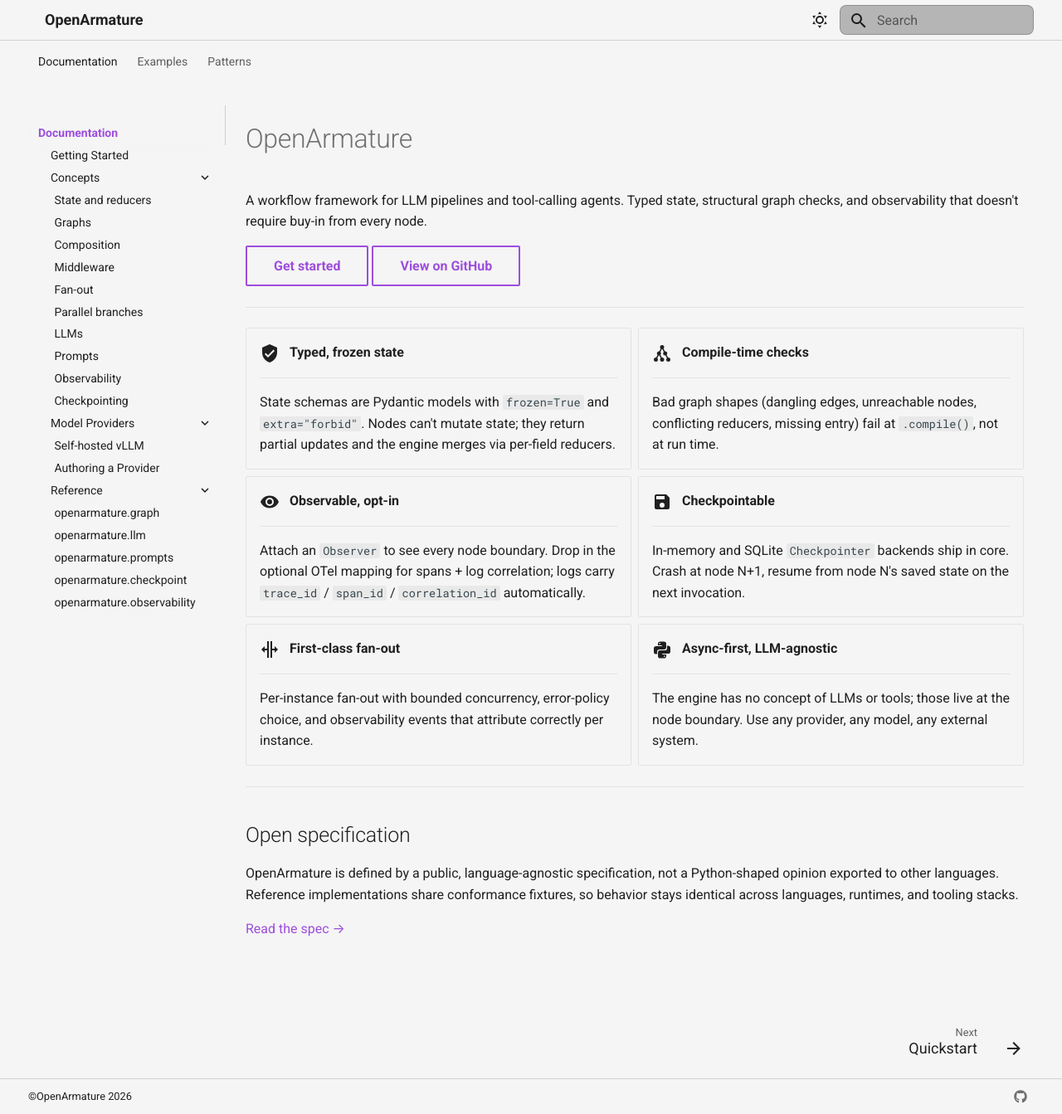
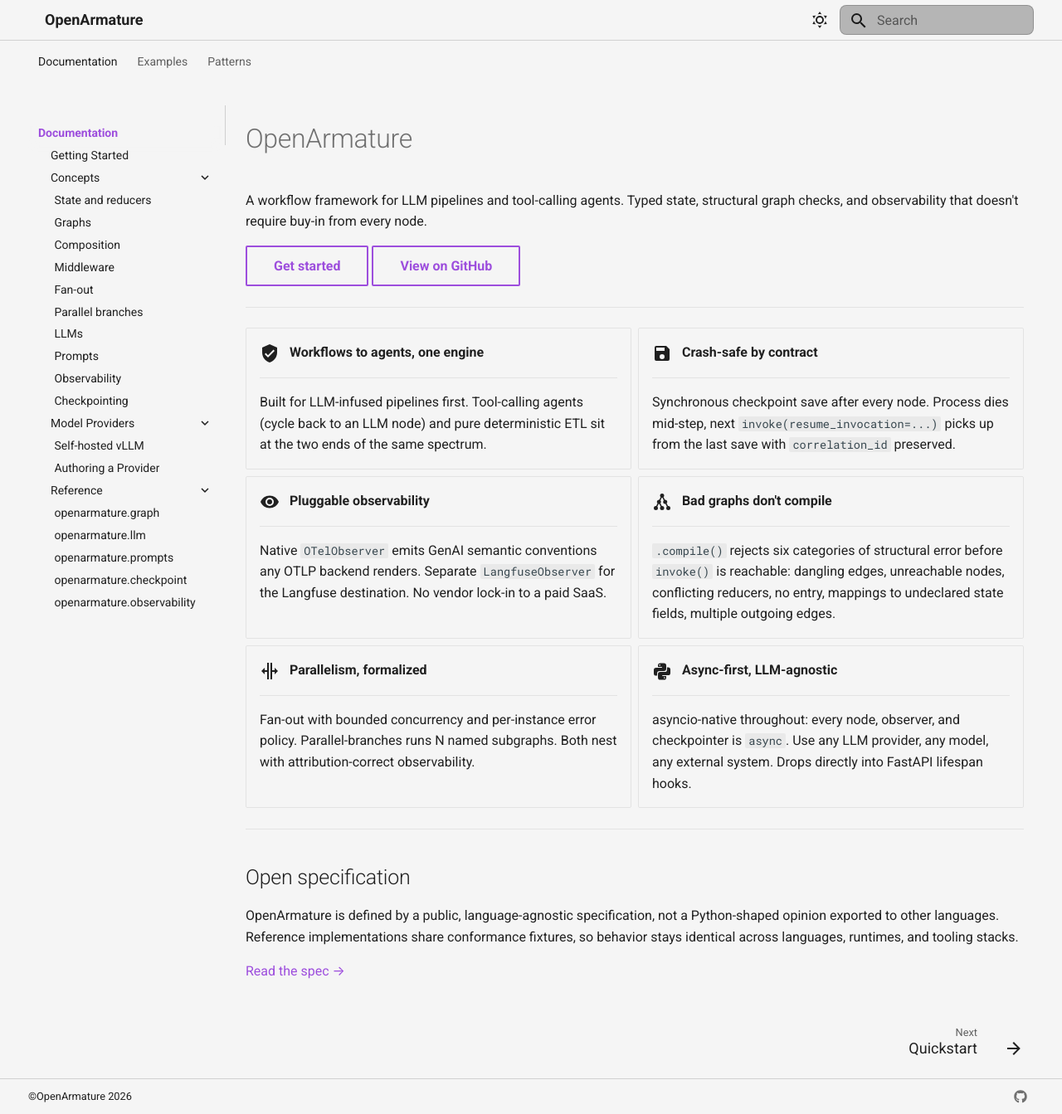
Before and after one commit to LunarCommand/openarmature-python, an MkDocs documentation site: the page built from docs/index.md, in a window 1280 px wide and 1343 px high. Shown: the whole window at 83% size. Built offline with MkDocs 1.6.1 and Material for MkDocs 9.7.7, drawn with Linux system fonts in a browser that asks for light colours.

```diff
--- a/docs/index.md
+++ b/docs/index.md
@@ -16,49 +16,54 @@ buy-in from every node.
 
 <div class="grid cards" markdown>
 
--   :material-shield-check:{ .lg .middle } &nbsp; __Typed, frozen state__
+-   :material-shield-check:{ .lg .middle } &nbsp; __Workflows to agents, one engine__
 
     ---
 
-    State schemas are Pydantic models with `frozen=True` and
-    `extra="forbid"`. Nodes can't mutate state; they return partial
-    updates and the engine merges via per-field reducers.
+    Built for LLM-infused pipelines first. Tool-calling agents (cycle
+    back to an LLM node) and pure deterministic ETL sit at the two ends
+    of the same spectrum.
 
--   :material-graph:{ .lg .middle } &nbsp; __Compile-time checks__
+-   :material-content-save:{ .lg .middle } &nbsp; __Crash-safe by contract__
 
     ---
 
-    Bad graph shapes (dangling edges, unreachable nodes, conflicting
-    reducers, missing entry) fail at `.compile()`, not at run time.
+    Synchronous checkpoint save after every node. Process dies
+    mid-step, next `invoke(resume_invocation=...)` picks up from the
+    last save with `correlation_id` preserved.
 
--   :material-eye:{ .lg .middle } &nbsp; __Observable, opt-in__
+-   :material-eye:{ .lg .middle } &nbsp; __Pluggable observability__
 
     ---
 
-    Attach an `Observer` to see every node boundary. Drop in the
-    optional OTel mapping for spans + log correlation; logs carry
-    `trace_id` / `span_id` / `correlation_id` automatically.
+    Native `OTelObserver` emits GenAI semantic conventions any OTLP
+    backend renders. Separate `LangfuseObserver` for the Langfuse
+    destination. No vendor lock-in to a paid SaaS.
 
--   :material-content-save:{ .lg .middle } &nbsp; __Checkpointable__
+-   :material-graph:{ .lg .middle } &nbsp; __Bad graphs don't compile__
 
     ---
 
-    In-memory and SQLite `Checkpointer` backends ship in core. Crash at
-    node N+1, resume from node N's saved state on the next invocation.
+    `.compile()` rejects six categories of structural error before
+    `invoke()` is reachable: dangling edges, unreachable nodes,
+    conflicting reducers, no entry, mappings to undeclared state
+    fields, multiple outgoing edges.
 
--   :material-arrow-split-vertical:{ .lg .middle } &nbsp; __First-class fan-out__
+-   :material-arrow-split-vertical:{ .lg .middle } &nbsp; __Parallelism, formalized__
 
     ---
 
-    Per-instance fan-out with bounded concurrency, error-policy choice,
-    and observability events that attribute correctly per instance.
+    Fan-out with bounded concurrency and per-instance error policy.
+    Parallel-branches runs N named subgraphs. Both nest with
+    attribution-correct observability.
 
 -   :material-language-python:{ .lg .middle } &nbsp; __Async-first, LLM-agnostic__
 
     ---
 
-    The engine has no concept of LLMs or tools; those live at the node
-    boundary. Use any provider, any model, any external system.
+    asyncio-native throughout: every node, observer, and checkpointer
+    is `async`. Use any LLM provider, any model, any external system.
+    Drops directly into FastAPI lifespan hooks.
 
 </div>
 
```
Also changed, not shown: CHANGELOG.md (+1 -0 lines), README.md (+11 -27 lines).
